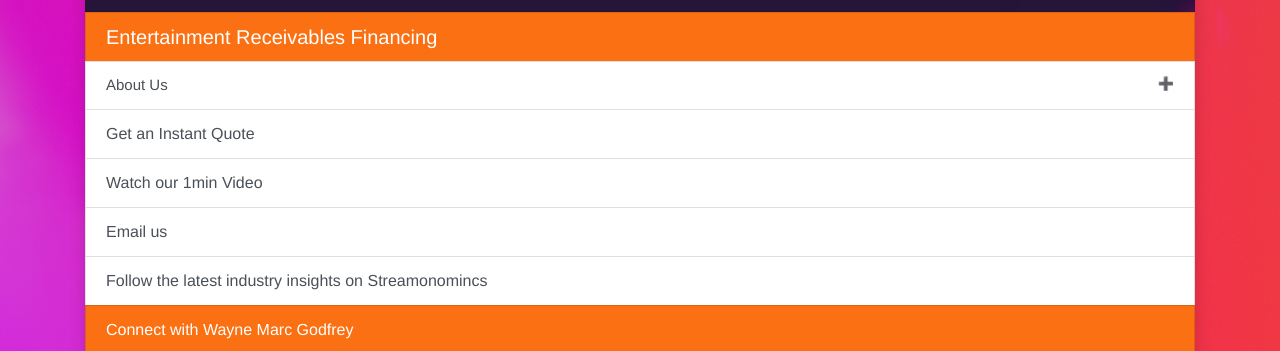
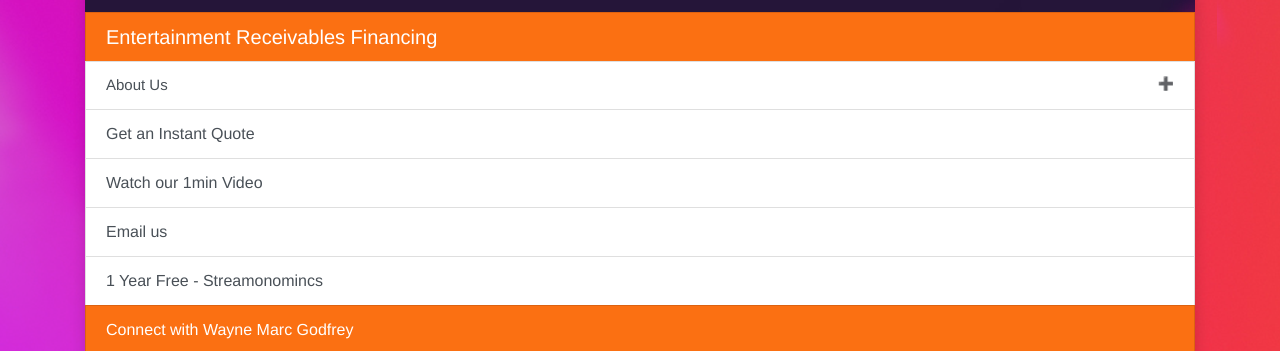
Before and after one commit to purelycapital/qr, a plain HTML site: page index.html in a window 1280 px wide. Shown: the part 186-537 px from the top of the page. Drawn offline with nearby package versions, Linux system fonts and the light colour scheme.

Commit message:
Update index.html

```diff
--- a/index.html
+++ b/index.html
@@ -66,7 +66,7 @@
 		<a class="list-group-item list-group-item-action" href="https://www.purely.capital/new-quote">Get an Instant Quote</a>
 		<a class="list-group-item list-group-item-action" href="https://www.youtube.com/watch?v=SQmWk7PDVVQ?autoplay=1">Watch our 1min Video</a>
 		<a class="list-group-item list-group-item-action" href="mailto:wayne@purely.capital?subject=Purely Capital | Follow Up&body=Hi Wayne, %0D%0A %0D%0A I'd like to learn more about Purely Capital%0D%0A  %0D%0A Kind regards, &cc=sashi@purely.capital">Email us</a>
-		<a class="list-group-item list-group-item-action" href="https://streamonomics.purely.capital/">Follow the latest industry insights on Streamonomincs</a>
+		<a class="list-group-item list-group-item-action" href="https://purelycapital.memberful.com/checkout?plan=plan_id&coupon=INSIDEPICTURES">1 Year Free - Streamonomincs</a>
 
 
 
```
